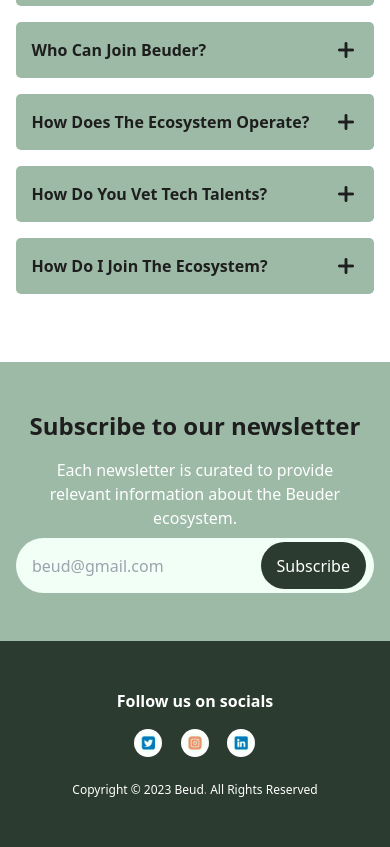
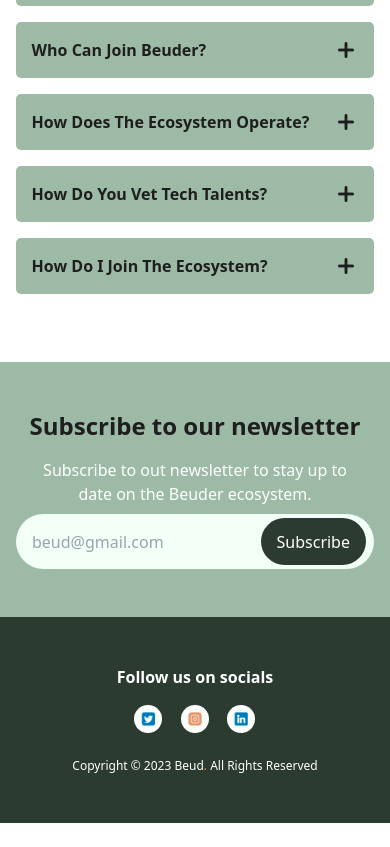
Before and after one commit to BowaDAO/Beud, a React (Vite) app: page / in a window 390 px wide. Shown: the part 5338-6185 px from the top of the page. After the commit the page ends 6161 px from the top, so only its background shows below. Built offline with nearby package versions, Linux system fonts and the light colour scheme.

Commit message:
button interractions

```diff
--- a/src/components/Hero.jsx
+++ b/src/components/Hero.jsx
@@ -20,7 +20,7 @@
           </h2>
         </article>
         <button
-          className={`text-white bg-main rounded-[30px] md:p-5 px-5 py-4 md:text-lg text-base font-medium md:w-[178px] w-[163px]`}
+          className={`text-white bg-main rounded-[30px] md:p-5 px-5 py-4 md:text-lg text-base font-medium md:w-[178px] w-[163px] hover:opacity-80`}
         >
           Join the Waitlist
         </button>
--- a/src/components/NavigationBar.jsx
+++ b/src/components/NavigationBar.jsx
@@ -8,7 +8,7 @@
 
       <span className="hidden lg:inline">
         <button
-          className={`text-main hover:border-[2px] bg-white rounded-[30px] md:p-5 px-5 py-4 md:text-lg text-base font-medium md:w-[178px] w-[163px]`}
+          className={`text-main bg-white rounded-[30px] md:p-5 px-5 py-4 md:text-lg text-base font-medium md:w-[178px] w-[163px] hover:opacity-80`}
         >
           Join the Waitlist
         </button>
--- a/src/components/Subscribe.jsx
+++ b/src/components/Subscribe.jsx
@@ -8,7 +8,7 @@
         placeholder="beud@gmail.com"
         className="rounded-[30px] w-full text-black bg-light py-1 pl-4 pr-2 h-[55px] outline-none text-base md:text-lg"
       />
-      <button className="rounded-[30px] bg-main text-white hover:bg-white hover:text-main hover:border-[2px] hover:border-main px-4 absolute right-2 text-base h-[47px] top-1 place-items-center">
+      <button className="rounded-[30px] bg-main text-white hover:opacity-80 px-4 absolute right-2 text-base h-[47px] top-1 place-items-center">
         Subscribe
       </button>
     </div>
--- a/src/containers/Newsletter.jsx
+++ b/src/containers/Newsletter.jsx
@@ -42,8 +42,8 @@
             Subscribe to our newsletter
           </h2>
           <p className="text-base text-white font-medium max-w-[315px] ">
-            Each newsletter is curated to provide relevant information about the
-            Beuder ecosystem.
+            Subscribe to out newsletter to stay up to date on the Beuder
+            ecosystem.
           </p>
         </article>
         <Subscribe />
--- a/src/containers/Tech.jsx
+++ b/src/containers/Tech.jsx
@@ -21,7 +21,7 @@
         </p>
 
         <button
-          className={`text-main bg-white border-[2px] border-main rounded-[30px] md:p-5 px-5 py-4 md:text-lg text-base font-medium md:w-[178px] w-[163px] lg:mt-[-8px] mt-4`}
+          className={`text-main bg-white border-[2px] border-main rounded-[30px] md:p-5 px-5 py-4 md:text-lg text-base font-medium md:w-[178px] w-[163px] lg:mt-[-8px] mt-4 hover:opacity-80`}
         >
           Join the Waitlist
         </button>
```
